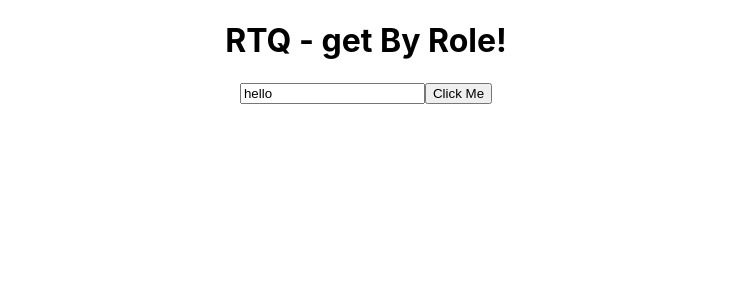
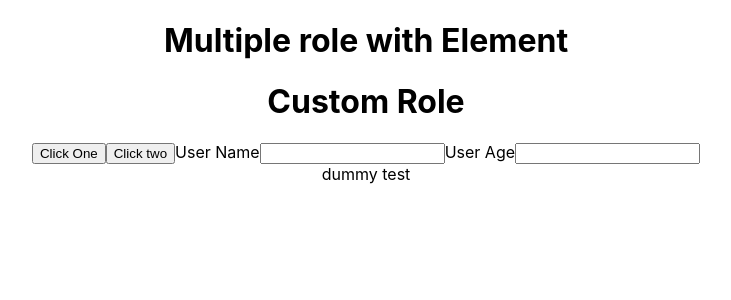
Before and after one commit to Govind2210/Jest-testing, a React (Create React App) app: page / in a window 1280 px wide. Shown: the top 300 px of the page, without its empty margins (274-1005 px from the left). Built offline with nearby package versions, Linux system fonts and the light colour scheme.

Commit message:
learn how to test multiple element

```diff
--- a/src/App.js
+++ b/src/App.js
@@ -4,9 +4,20 @@
   return (
     <>
       <div className="App">
-        <h1>RTQ - get By Role!</h1>
-        <input type="text"  defaultValue={"hello"} />
-        <button>Click Me</button>
+        {/* simentic element  */}
+        <h1>Multiple role with Element</h1>
+        <h1>Custom Role</h1>
+        <button>Click One</button>
+        <button>Click two</button>
+        <label htmlFor="userName">User Name</label>
+        <input type="text" id="userName"/>
+        <label htmlFor="userAge">User Age</label>
+        <input type="text" id="userAge"/>
+
+        {/* non - simentic element  */}
+        <div role="dummy">
+          dummy test
+        </div>
       </div>
     </>
   );
```
Also changed, not shown: 1 other file (tests, documents, lock files or other folders).
